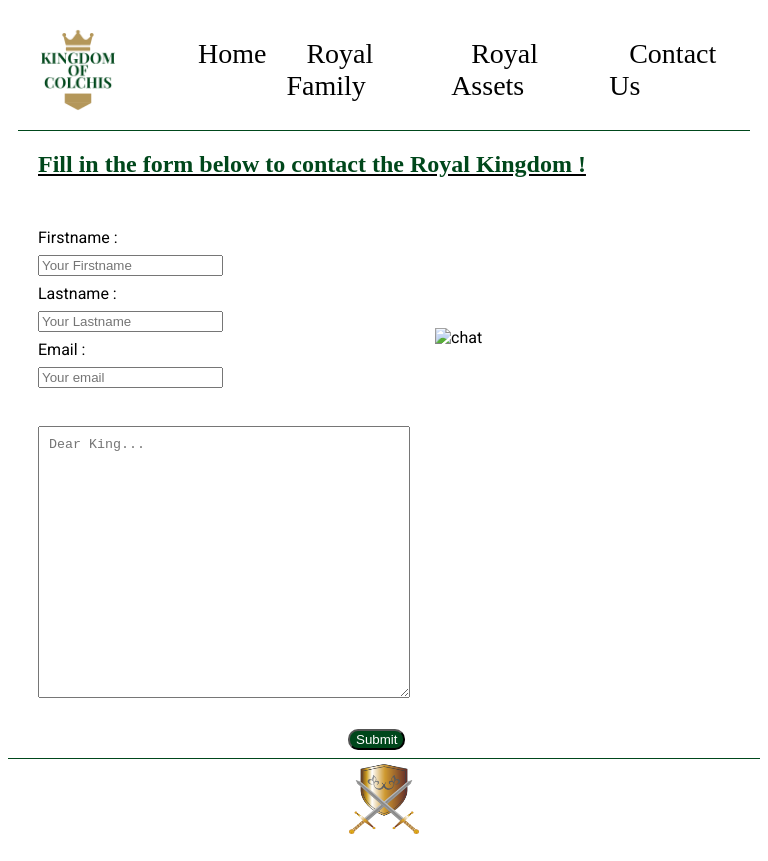
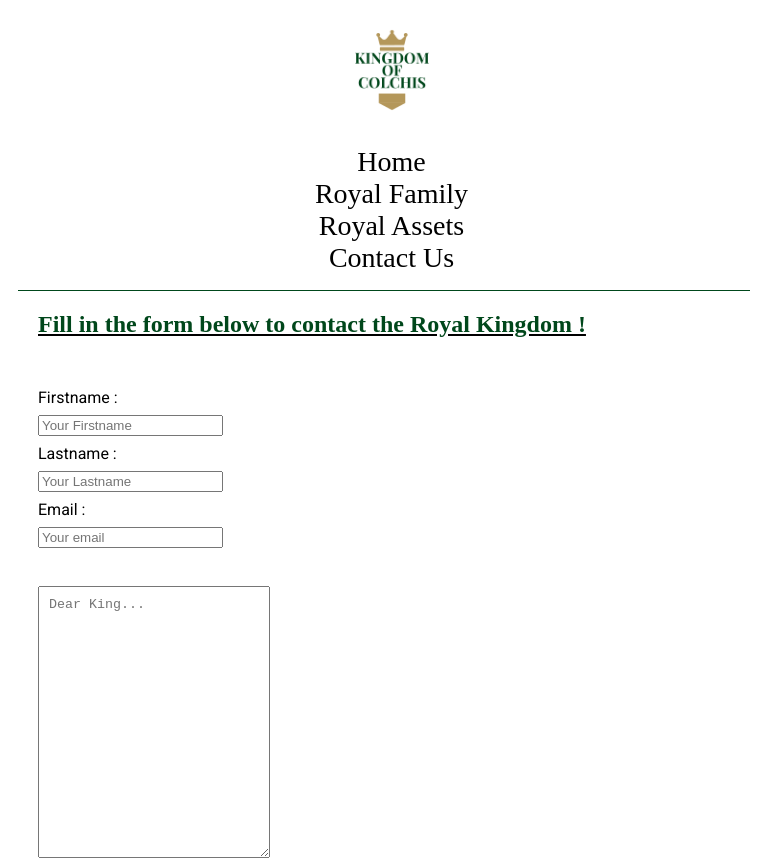
Before and after one commit to ldc45/Kingdom-of-colchis, a website built with Parcel: page contact.html in a window 768 px wide. Shown: the top 861 px of the page. Built offline with nearby package versions, Linux system fonts and the light colour scheme; a web font is replaced by a local one.

Commit message:
mediaqueries update

```diff
--- a/assets-style.css
+++ b/assets-style.css
@@ -26,10 +26,23 @@ tbody tr:nth-child(odd) {
 }
 
 footer {
-  margin-top: 20px;
+  margin-top: 200px;
 }
 
-@media screen and (max-width: 480px) {
+@media screen and (max-width: 768px) and (min-width: 481px) {
+  header {
+    display: flex;
+    flex-direction: column;
+    text-align: center;
+    padding-right: 25px;
+  }
+  header img {
+    margin-left: 40px;
+  }
+  ul {
+    display: flex;
+    flex-direction: column;
+  }
   table {
     min-width: 100px;
     font-size: 16px;
@@ -37,15 +50,20 @@ footer {
   h2 {
     font-size: 20px;
   }
-}
 
-@media screen and (min-width: 1025px) {
   footer {
     margin-top: 100px;
   }
 }
 
-@media screen and (min-width: 1920px) {
+@media screen and (max-width: 1024px) and (min-width: 769) {
+  footer {
+    margin-top: 200px;
+  }
+
+}
+
+@media screen and (min-width: 1025px) {
   footer {
     margin-top: 250px;
   }
--- a/contact-style.css
+++ b/contact-style.css
@@ -4,6 +4,7 @@
 
 .contact-body {
   display: flex;
+  flex-direction: column;
 }
 
 form {
@@ -30,7 +31,7 @@ input[type="submit"] {
 }
 
 div img {
-  margin: auto;
+  margin: 30px 125px;
   height: 300px;
   width: 300px;
 }
@@ -55,17 +56,59 @@ div img {
   }
 }
 
-@media screen and (min-width: 1025px) {
+@media screen and (max-width: 768px) and (min-width: 481px) {
+  header {
+    display: flex;
+    flex-direction: column;
+    text-align: center;
+    padding-right: 25px;
+  }
+  header img {
+    margin-left: 40px;
+  }
+  ul {
+    display: flex;
+    flex-direction: column;
+  }
+
+  textarea {
+    height: 250px;
+    width: 210px;
+  }
+  input[type="submit"] {
+    margin: 0px 100px;
+  }
+  .contact-body {
+    display: flex;
+    flex-direction: column;
+  }
+
   div img {
-    margin: 200px 400px;
+    margin: 30px 125px;
+    height: 150px;
+    width: 150px;
   }
 }
 
-@media screen and (min-width: 1920px) {
+@media screen and (max-width: 1024px) and (min-width: 769) {
+  div img {
+    margin: 200px 200px;
+  }
+  .contact-body {
+    display: flex;
+    flex-direction: column;
+  }
+}
+
+@media screen and (min-width: 1025px) {
   footer {
     margin-top: 250px;
   }
   div img {
-    margin: 200px 800px;
+    margin: 200px 350px;
+  }
+  .contact-body {
+    display: flex;
+    flex-direction: row;
   }
 }
```
Also changed, not shown: family-style.css (+21 -3 lines).
